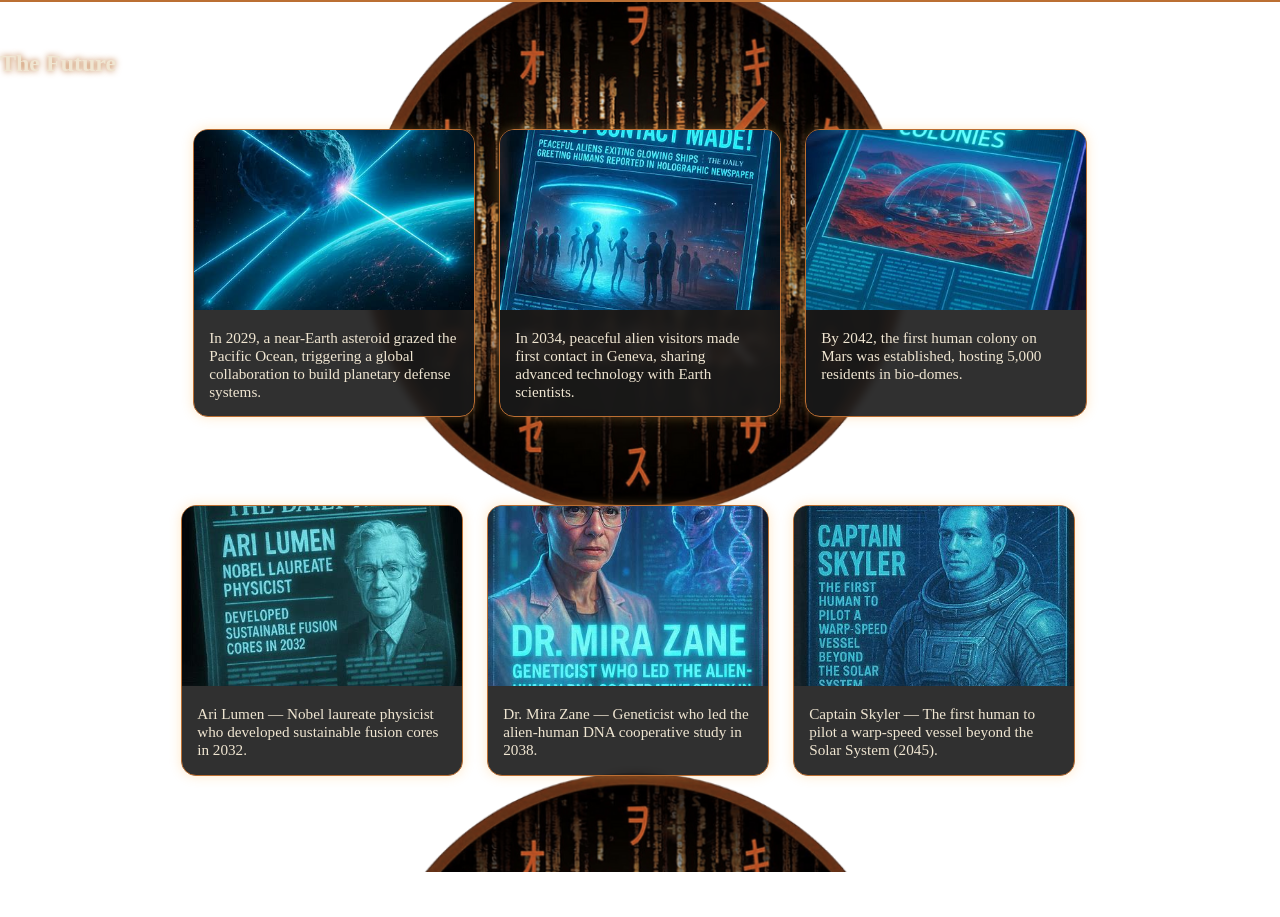
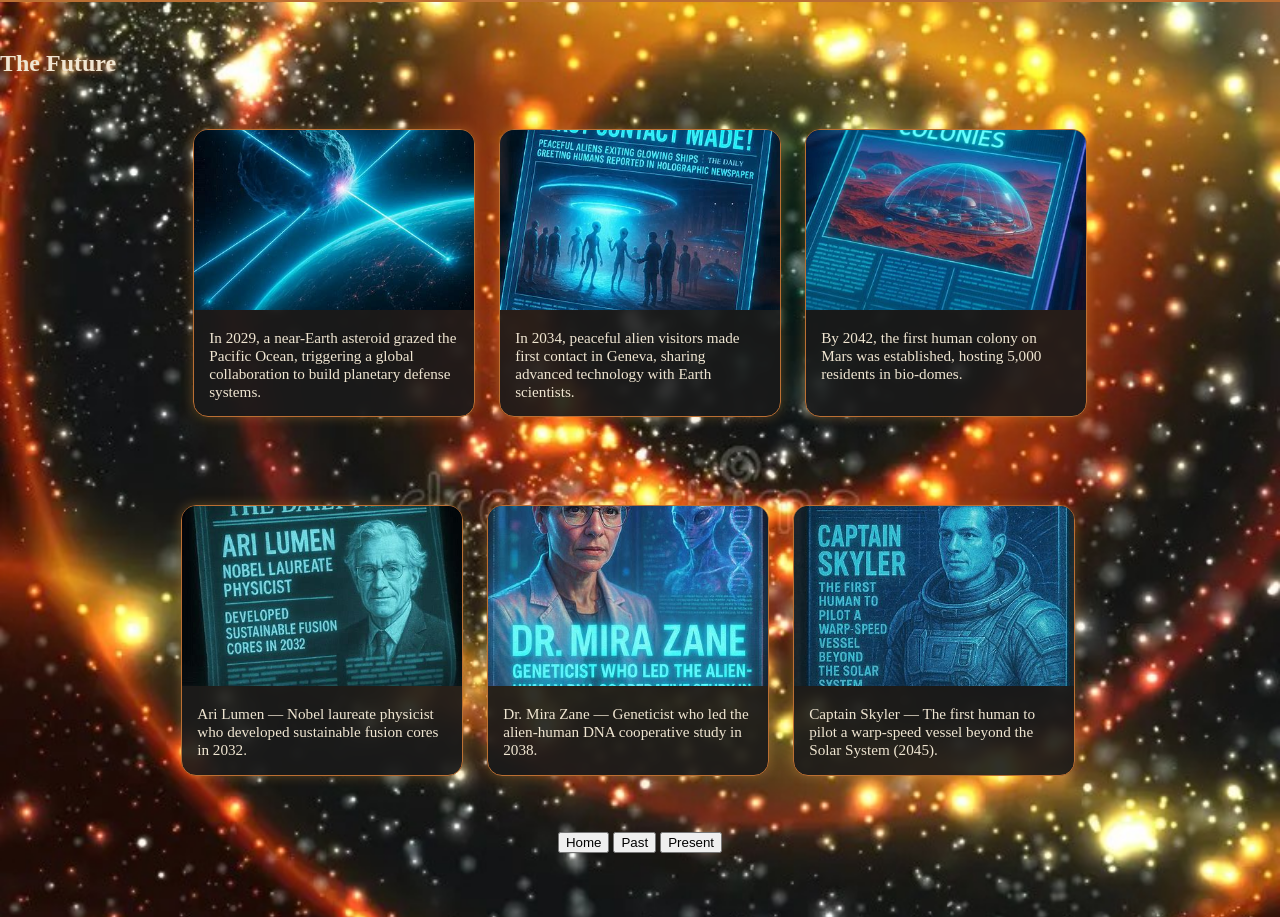
Before and after one commit to averayne/TimeTravelersDashboard, a plain HTML site: page future.html in a window 1280 px wide. Shown: the part 151-1068 px from the top of the page. Before the commit the page ends 1023 px from the top, so only its background shows below. Drawn offline with Linux system fonts and the light colour scheme.

Commit message:
Added nav bar and background

```diff
--- a/assets/css/future.css
+++ b/assets/css/future.css
@@ -1,7 +1,7 @@
 body {
   margin: 0;
   font-family: 'Cinzel', serif;
-  background-image: url("../Images/Martix-brown-clock.png");
+  background-image: url("../Images/6qhjjk1v.png");
   background-size: cover;
   background-attachment: fixed;
   background-position: center center;
--- a/future.html
+++ b/future.html
@@ -52,6 +52,13 @@
       </div>
      </div>
     <div class="Future-Weather"></div>
+    <nav class="navigation">
+    <button class="nav-btn" onclick="navigateTo('index.html')">Home</button>
+    <button class="nav-btn" onclick="navigateTo('past.html')">Past</button>
+    <button class="nav-btn" onclick="navigateTo('present.html')">Present</button>
+
+
+  </nav>
     <script src="assets/js/script.js"></script>
   </body>
 </html>
```
Also changed, not shown: assets/Images/6qhjjk1v.png (added), assets/Images/space-wave-2.jpg (added), assets/Images/space-wave.jpg (added), assets/Images/ynzdccdd.png (added).
